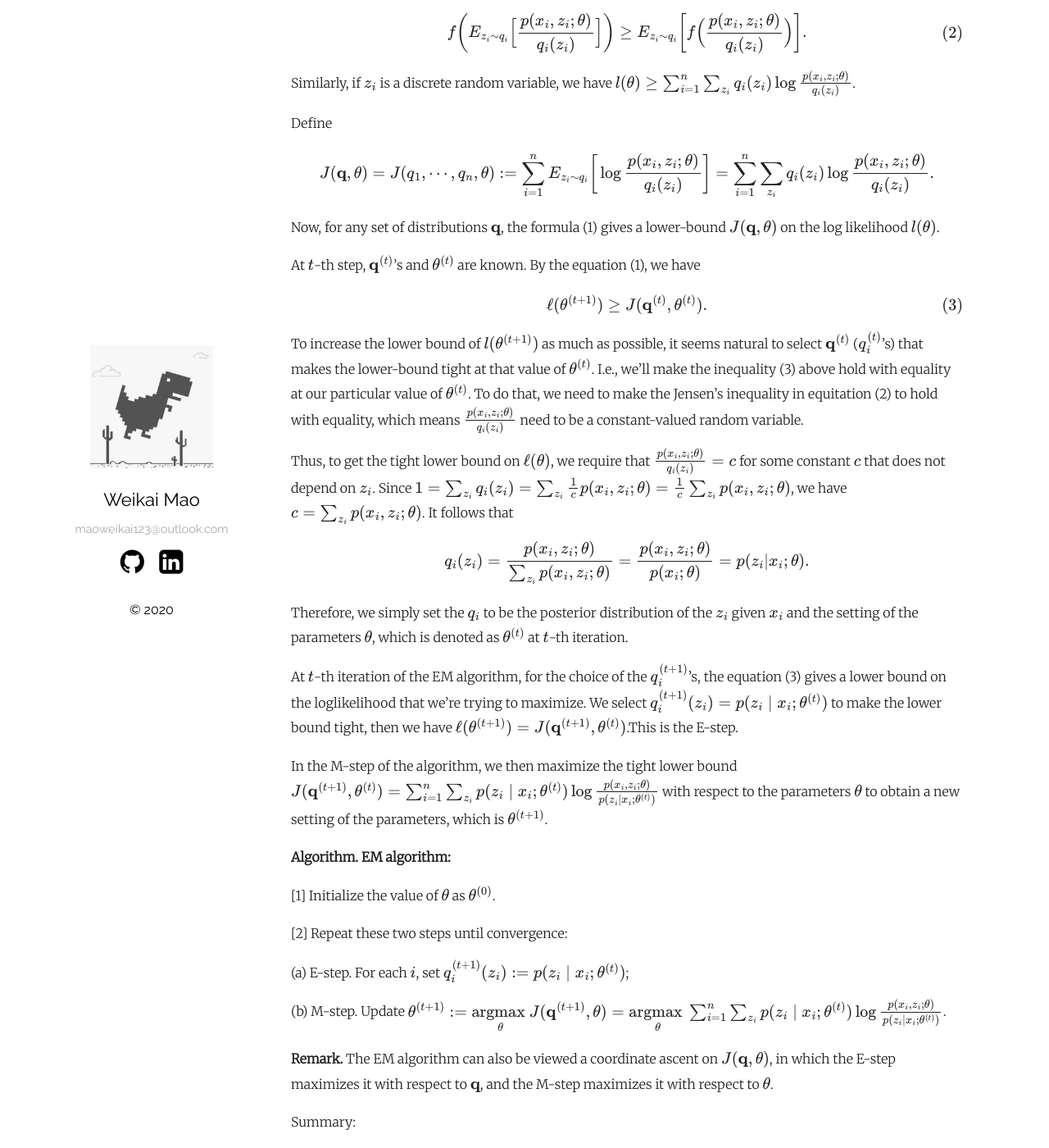
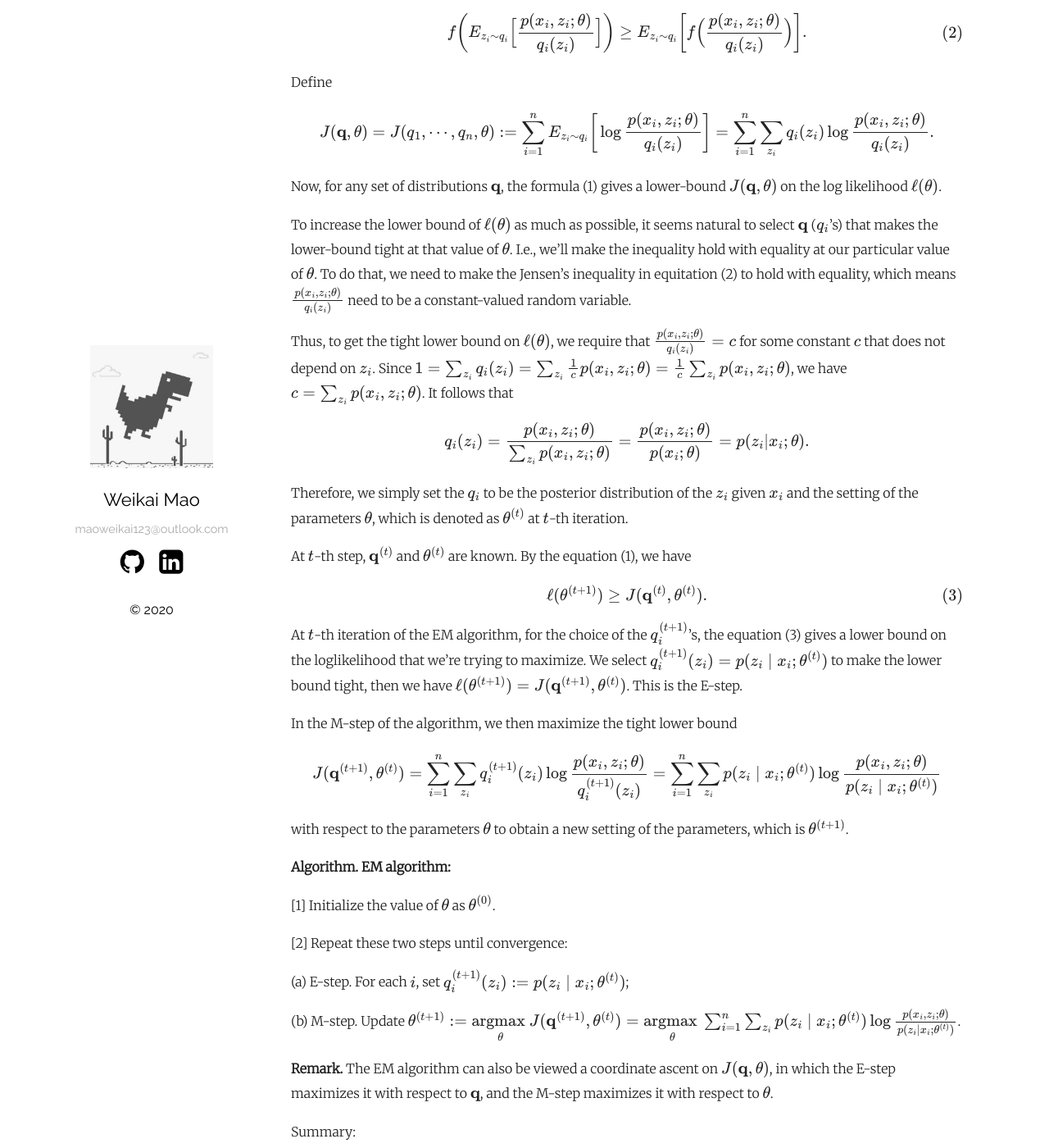
Before and after one commit to WalkerMao/walkermao.github.io, a Jekyll site: the page built from _posts/2020-04-26-Basic-Clustering.md, in a window 1280 px wide and 1400 px high, scrolled down 3183 px. Shown: the whole window at 82% size. Built offline with Jekyll 4.4.1, drawn with Linux system fonts in a browser that asks for light colours; formulas are drawn with MathJax 3; comment, search, counter and statistics services are not loaded; some of the changed lines change nothing that is shown; some of the changed text lies outside the part shown.

Commit message:
update Basic-Clustering.md

```diff
--- a/_posts/2020-04-26-Basic-Clustering.md
+++ b/_posts/2020-04-26-Basic-Clustering.md
@@ -81,23 +81,15 @@ $$
 f \bigg( E_{z_i \sim q_i} \Big[\frac{p(x_i, z_i; \theta)}{q_i(z_i)} \Big] \bigg) \geq E_{z_i \sim q_i} \bigg[ f \Big( \frac{p(x_i, z_i; \theta)}{q_i(z_i)} \Big) \bigg]. \tag{2}
 $$
 
-Similarly, if $z_i$ is a discrete random variable, we have $$l(\theta) \geq \sum_{i=1}^n \sum_{z_i} q_i(z_i) \log \frac{p(x_i, z_i; \theta)}{q_i(z_i)}$$.
-
 Define
 
 $$
 J(\mathbf{q},\theta) = J(q_1,\cdots,q_n, \theta) := \sum_{i=1}^n E_{z_i \sim q_i} \bigg[ \log \frac{p(x_i, z_i; \theta)}{q_i(z_i)} \bigg] = \sum_{i=1}^n \sum_{z_i} q_i(z_i) \log \frac{p(x_i, z_i; \theta)}{q_i(z_i)}.
 $$
 
-Now, for any set of distributions $\mathbf{q}$, the formula (1) gives a lower-bound $$J(\mathbf{q},\theta)$$ on the log likelihood $l(\theta)$.
+Now, for any set of distributions $\mathbf{q}$, the formula (1) gives a lower-bound $$J(\mathbf{q},\theta)$$ on the log likelihood $\ell(\theta)$.
 
-At $t$-th step, $\mathbf{q}^{(t)}$'s and $$\theta^{(t)}$$ are known. By the equation (1), we have
-
-$$
-\ell(\theta^{(t+1)}) \geq J(\mathbf{q}^{(t)}, \theta^{(t)}). \tag{3}
-$$
-
-To increase the lower bound of $l(\theta^{(t+1)})$ as much as possible, it seems natural to select $\mathbf{q}^{(t)}$ ($q_i^{(t)}$'s) that makes the lower-bound tight at that value of $\theta^{(t)}$. I.e., we'll make the inequality (3) above hold with equality at our particular value of $\theta^{(t)}$. To do that, we need to make the Jensen’s inequality in equitation (2) to hold with equality, which means $$\frac{p(x_i, z_i; \theta)}{q_i(z_i)}$$ need to be a constant-valued random variable.
+To increase the lower bound of $\ell(\theta)$ as much as possible, it seems natural to select $\mathbf{q}$ ($q_i$'s) that makes the lower-bound tight at that value of $\theta$. I.e., we'll make the inequality hold with equality at our particular value of $\theta$. To do that, we need to make the Jensen’s inequality in equitation (2) to hold with equality, which means $$\frac{p(x_i, z_i; \theta)}{q_i(z_i)}$$ need to be a constant-valued random variable.
 
 Thus, to get the tight lower bound on $\ell(\theta)$, we require that $$\frac{p(x_i, z_i; \theta)}{q_i(z_i)} = c$$ for some constant $c$ that does not depend on $z_i$. Since $$1 = \sum_{z_i} q_i(z_i) = \sum_{z_i} \frac{1}{c} p(x_i, z_i; \theta)  = \frac{1}{c} \sum_{z_i}  p(x_i, z_i; \theta) $$, we have $$c =  \sum_{z_i}  p(x_i, z_i; \theta)  $$. It follows that
 
@@ -107,9 +99,21 @@ $$
 
 Therefore, we simply set the $q_i$ to be the posterior distribution of the $z_i$ given $x_i$ and the setting of the parameters $\theta$, which is denoted as $\theta^{(t)}$ at $t$-th iteration.
 
-At $t$-th iteration of the EM algorithm, for the choice of the $q_i^{(t+1)}$'s, the equation (3) gives a lower bound on the loglikelihood that we're trying to maximize. We select $$q_i^{(t+1)}(z_i) = p(z_i \mid x_i; \theta^{(t)})$$ to make the lower bound tight, then we have $\ell(\theta^{(t+1)}) = J(\mathbf{q}^{(t+1)}, \theta^{(t)})$.This is the E-step.
+At $t$-th step, $\mathbf{q}^{(t)}$ and $$\theta^{(t)}$$ are known. By the equation (1), we have
 
-In the M-step of the algorithm, we then maximize the tight lower bound $$J(\mathbf{q}^{(t+1)}, \theta^{(t)}) = \sum_{i=1}^n \sum_{z_i} p(z_i \mid x_i; \theta^{(t)}) \log \frac{p(x_i, z_i; \theta)}{p(z_i \mid x_i; \theta^{(t)})}$$ with respect to the parameters $\theta$ to obtain a new setting of the parameters, which is $\theta^{(t+1)}$.
+$$
+\ell(\theta^{(t+1)}) \geq J(\mathbf{q}^{(t)}, \theta^{(t)}). \tag{3}
+$$
+
+At $t$-th iteration of the EM algorithm, for the choice of the $q_i^{(t+1)}$'s, the equation (3) gives a lower bound on the loglikelihood that we're trying to maximize. We select $$q_i^{(t+1)}(z_i) = p(z_i \mid x_i; \theta^{(t)})$$ to make the lower bound tight, then we have $\ell(\theta^{(t+1)}) = J(\mathbf{q}^{(t+1)}, \theta^{(t)})$. This is the E-step.
+
+In the M-step of the algorithm, we then maximize the tight lower bound
+
+$$
+J(\mathbf{q}^{(t+1)}, \theta^{(t)}) = \sum_{i=1}^n \sum_{z_i} q_i^{(t+1)}(z_i) \log \frac{p(x_i, z_i; \theta)}{q_i^{(t+1)}(z_i)} = \sum_{i=1}^n \sum_{z_i} p(z_i \mid x_i; \theta^{(t)}) \log \frac{p(x_i, z_i; \theta)}{p(z_i \mid x_i; \theta^{(t)})}
+$$
+
+with respect to the parameters $\theta$ to obtain a new setting of the parameters, which is $\theta^{(t+1)}$.
 
 **Algorithm. EM algorithm:**
 
@@ -119,7 +123,7 @@ In the M-step of the algorithm, we then maximize the tight lower bound $$J(\math
 
 (a) E-step. For each $$i$$, set $$q_i^{(t+1)}(z_i) := p(z_i \mid x_i; \theta^{(t)})$$;
 
-(b) M-step. Update  $$\theta^{(t+1)} := \underset{\theta}{\text{argmax }} J(\mathbf{q}^{(t+1)}, \theta) = \underset{\theta}{\text{argmax }} \sum_{i=1}^n \sum_{z_i} p(z_i \mid x_i; \theta^{(t)}) \log \frac{p(x_i, z_i; \theta)}{p(z_i \mid x_i; \theta^{(t)})}$$.
+(b) M-step. Update  $$\theta^{(t+1)} := \underset{\theta}{\text{argmax }} J(\mathbf{q}^{(t+1)}, \theta^{(t)}) = \underset{\theta}{\text{argmax }} \sum_{i=1}^n \sum_{z_i} p(z_i \mid x_i; \theta^{(t)}) \log \frac{p(x_i, z_i; \theta)}{p(z_i \mid x_i; \theta^{(t)})}$$.
 
 **Remark.** The EM algorithm can also be viewed a coordinate ascent on $J(\mathbf{q}, \theta)$, in which the E-step maximizes it with respect to $\mathbf{q}$, and the M-step maximizes it with respect to $\theta$.
 
@@ -130,9 +134,9 @@ $$
 \ell(\theta^{(t+1)}) \geq J(\mathbf{q}^{(t)}, \theta^{(t)}) \vc{\implies}{\text{E-step}}{\text{Update } \mathbf{q}} \ell(\theta^{(t+1)}) = J(\mathbf{q}^{(t+1)}, \theta^{(t)}) \vc{\implies}{\text{M-step}}{\text{Update } \theta} \ell(\theta^{(t+2)}) \geq J(\mathbf{q}^{(t+1)}, \theta^{(t+1)}) \vc{\implies}{\text{E-step}}{\text{Update } \mathbf{q}} \cdots
 $$
 
-Denote $$Q(\theta;\theta^{(t)}) := \sum_{i=1}^n \sum_{z_i} p(z_i \mid x_i; \theta^{(t)}) \log p(x_i, z_i; \theta)$$. Note that $$\underset{\theta}{\text{argmax }} \sum_{i=1}^n \sum_{z_i} p(z_i \mid x_i; \theta^{(t)}) \log \frac{p(x_i, z_i; \theta)}{p(z_i \mid x_i; \theta^{(t)})} = \underset{\theta}{\text{argmax }} Q(\theta;\theta^{(t)})$$.
+Denote $$Q(\theta;\theta^{(t)}) := \sum_{i=1}^n \sum_{z_i} p(z_i \mid x_i; \theta^{(t)}) \log p(x_i, z_i; \theta)$$.
 
-To derive the other form of the algorithm, note that
+We have $$\underset{\theta}{\text{argmax }} \sum_{i=1}^n \sum_{z_i} p(z_i \mid x_i; \theta^{(t)}) \log \frac{p(x_i, z_i; \theta)}{p(z_i \mid x_i; \theta^{(t)})} = \underset{\theta}{\text{argmax }} Q(\theta;\theta^{(t)})$$. To derive the other form of the algorithm, note that
 
 $$\begin{align*}
 Q(\theta;\theta^{(t)}) &= \sum_{i=1}^n \sum_{z_i} p(z_i \mid x_i; \theta^{(t)}) \log p(x_i, z_i; \theta) \\
```
